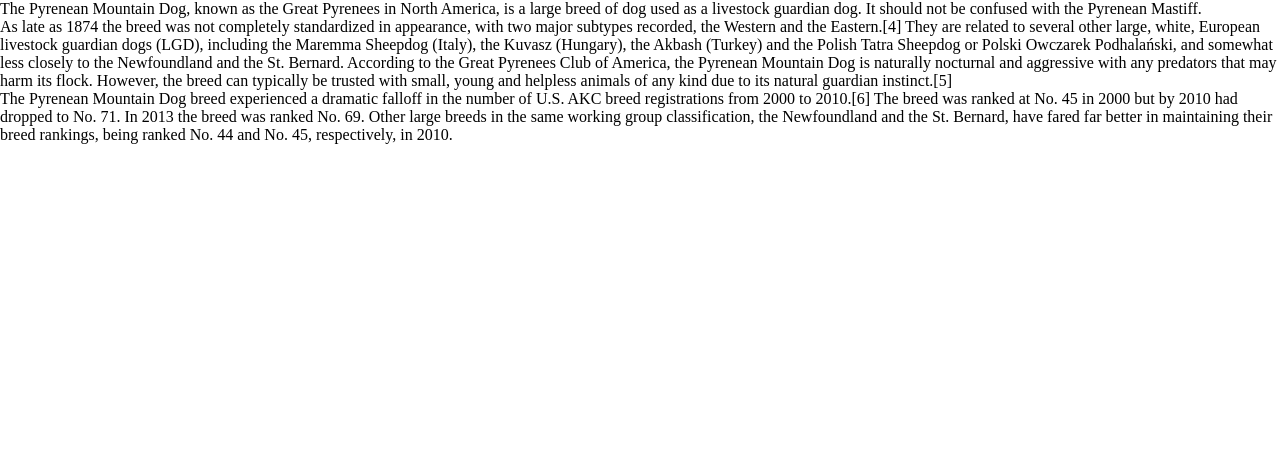
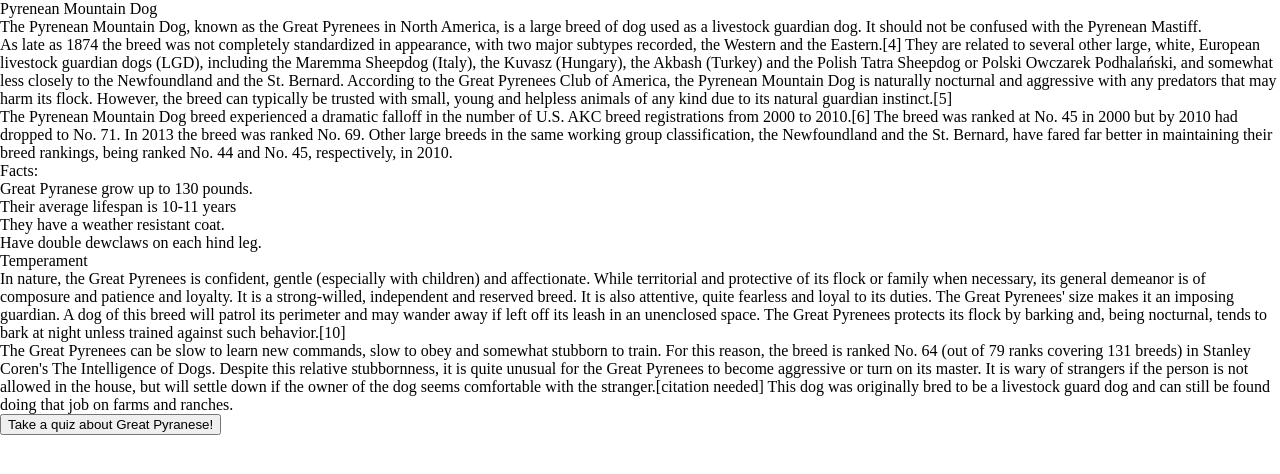
Before and after one commit to glass-waves/lab-01-quiz-page, a plain HTML site: page index.html in a window 1280 px wide. Drawn offline with Linux system fonts and the light colour scheme.

Commit message:
adds additional HTML elements

```diff
--- a/index.html
+++ b/index.html
@@ -14,12 +14,44 @@
 
 <body>
     <div class="main-container">
+        <header>
+            <h1>Pyrenean Mountain Dog</h1>
+        </header>
         <section class="main-text">
-            <p>The Pyrenean Mountain Dog, known as the Great Pyrenees in North America, is a large breed of dog used as a livestock guardian dog. It should not be confused with the Pyrenean Mastiff.
+            <p>
+                The Pyrenean Mountain Dog, known as the Great Pyrenees in North America, is a large breed of dog used as a livestock guardian dog. It should not be confused with the Pyrenean Mastiff.
             </p>
-            <p>As late as 1874 the breed was not completely standardized in appearance, with two major subtypes recorded, the Western and the Eastern.[4] They are related to several other large, white, European livestock guardian dogs (LGD), including the Maremma Sheepdog (Italy), the Kuvasz (Hungary), the Akbash (Turkey) and the Polish Tatra Sheepdog or Polski Owczarek Podhalański, and somewhat less closely to the Newfoundland and the St. Bernard. According to the Great Pyrenees Club of America, the Pyrenean Mountain Dog is naturally nocturnal and aggressive with any predators that may harm its flock. However, the breed can typically be trusted with small, young and helpless animals of any kind due to its natural guardian instinct.[5]
+            <p>
+                As late as 1874 the breed was not completely standardized in appearance, with two major subtypes recorded, the Western and the Eastern.[4] They are related to several other large, white, European livestock guardian dogs (LGD), including the Maremma Sheepdog (Italy), the Kuvasz (Hungary), the Akbash (Turkey) and the Polish Tatra Sheepdog or Polski Owczarek Podhalański, and somewhat less closely to the Newfoundland and the St. Bernard. According to the Great Pyrenees Club of America, the Pyrenean Mountain Dog is naturally nocturnal and aggressive with any predators that may harm its flock. However, the breed can typically be trusted with small, young and helpless animals of any kind due to its natural guardian instinct.[5]
             </p>
-            <p>The Pyrenean Mountain Dog breed experienced a dramatic falloff in the number of U.S. AKC breed registrations from 2000 to 2010.[6] The breed was ranked at No. 45 in 2000 but by 2010 had dropped to No. 71. In 2013 the breed was ranked No. 69. Other large breeds in the same working group classification, the Newfoundland and the St. Bernard, have fared far better in maintaining their breed rankings, being ranked No. 44 and No. 45, respectively, in 2010.</p>
+            <p>
+                The Pyrenean Mountain Dog breed experienced a dramatic falloff in the number of U.S. AKC breed registrations from 2000 to 2010.[6] The breed was ranked at No. 45 in 2000 but by 2010 had dropped to No. 71. In 2013 the breed was ranked No. 69. Other large breeds in the same working group classification, the Newfoundland and the St. Bernard, have fared far better in maintaining their breed rankings, being ranked No. 44 and No. 45, respectively, in 2010.
+            </p>
+        </section>
+        <section class="facts">
+            <h3>Facts:</h3>
+            <ul>
+                <li>Great Pyranese grow up to 130 pounds.</li>
+                <li>Their average lifespan is 10-11 years</li>
+                <li>They have a weather resistant coat.</li>
+                <li>Have double dewclaws on each hind leg.</li>
+            </ul>
+        </section>
+        <section class="temperament">
+            <h2>Temperament</h2>
+            <p>
+                In nature, the Great Pyrenees is confident, gentle (especially with children) and affectionate. While territorial and protective of its flock or family when necessary, its general demeanor is of composure and patience and loyalty. It is a strong-willed, independent and reserved breed. It is also attentive, quite fearless and loyal to its duties. The Great Pyrenees' size makes it an imposing guardian. A dog of this breed will patrol its perimeter and may wander away if left off its leash in an unenclosed space. The Great Pyrenees protects its flock by barking and, being nocturnal, tends to bark at night unless trained against such behavior.[10]
+            </p>
+
+            <p>
+                The Great Pyrenees can be slow to learn new commands, slow to obey and somewhat stubborn to train. For this reason, the breed is ranked No. 64 (out of 79 ranks covering 131 breeds) in Stanley Coren's The Intelligence of Dogs. Despite this relative stubbornness, it is quite unusual for the Great Pyrenees to become aggressive or turn on its master. It is wary of strangers if the person is not allowed in the house, but will settle down if the owner of the dog seems comfortable with the stranger.[citation needed] This dog was originally bred to be a livestock guard dog and can still be found doing that job on farms and ranches.
+            </p>
+        </section>
+        <section class="quiz">
+            <button id="initiate-quiz">
+                Take a quiz about Great Pyranese!
+            </button>
+            <p id="result-box"></p>
         </section>
 
     </div>
```
